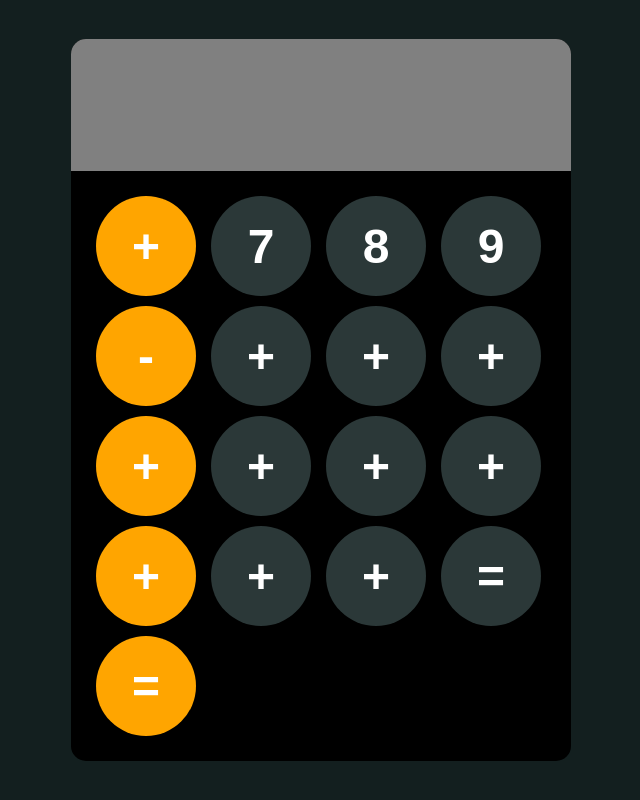
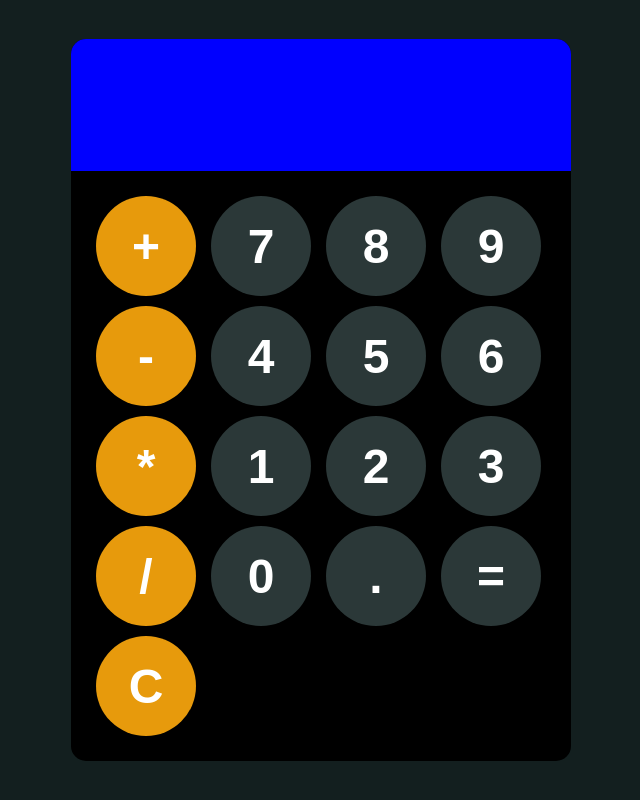
Before and after one commit to SJ99677/Calculator-App, a plain HTML site: page index.html in a window 1280 px wide. Shown: the whole page, without its empty margins (319-959 px from the left). Drawn offline with Linux system fonts and the light colour scheme.

Commit message:
Fix bugs, Update script.js
Fixed bugs in the display and adjusted coloring for buttons when hovering and clicking. Also added JS for calculator functionality.

```diff
--- a/index.html
+++ b/index.html
@@ -5,30 +5,32 @@
     <meta name="viewport" content="width=device-width, initial-scale=1.0">
     <title>Document</title>
     <link rel="stylesheet" href="style.css">
+
 </head>
 <body>
     <div id="calculator">
         <input id="display" readonly>
         <div id="keys">
-            <button onclick="appendToDisplay('+')" class="left-btns">+</button>
+            <button onclick="appendToDisplay('+')" class="ops">+</button>
             <button onclick="appendToDisplay('7')">7</button>
             <button onclick="appendToDisplay('8')">8</button>
             <button onclick="appendToDisplay('9')">9</button>
-            <button onclick="appendToDisplay('-')" class="left-btns">-</button>
-            <button onclick="appendToDisplay('4')">+</button>
-            <button onclick="appendToDisplay('5')">+</button>
-            <button onclick="appendToDisplay('6')">+</button>
-            <button onclick="appendToDisplay('*')" class="left-btns">+</button>
-            <button onclick="appendToDisplay('1')">+</button>
-            <button onclick="appendToDisplay('2')">+</button>
-            <button onclick="appendToDisplay('3')">+</button>
-            <button onclick="appendToDisplay('/')" class="left-btns">+</button>
-            <button onclick="appendToDisplay('0')">+</button>
-            <button onclick="appendToDisplay('.')">+</button>
+            <button onclick="appendToDisplay('-')" class="ops">-</button>
+            <button onclick="appendToDisplay('4')">4</button>
+            <button onclick="appendToDisplay('5')">5</button>
+            <button onclick="appendToDisplay('6')">6</button>
+            <button onclick="appendToDisplay('*')" class="ops">*</button>
+            <button onclick="appendToDisplay('1')">1</button>
+            <button onclick="appendToDisplay('2')">2</button>
+            <button onclick="appendToDisplay('3')">3</button>
+            <button onclick="appendToDisplay('/')" class="ops">/</button>
+            <button onclick="appendToDisplay('0')">0</button>
+            <button onclick="appendToDisplay('.')">.</button>
             <button onclick="calculate()">=</button>
-            <button onclick="clear()" class="left-btns">=</button>
+            <button onclick="clearScreen()" class="ops">C</button>
         </div>
     </div>
 
+    <script src="script.js"></script>
 </body>
 </html>
--- a/script.js
+++ b/script.js
@@ -0,0 +1,20 @@
+//Functionality
+
+const display = document.getElementById("display");
+function appendToDisplay(input){
+    display.value += input;
+}
+
+function clearScreen(){
+    display.value = "";
+}
+
+function calculate(){
+    try{
+        display.value = eval(display.value);
+    }
+    catch(error){
+        display.value = "Error";
+    }
+
+}
--- a/style.css
+++ b/style.css
@@ -22,7 +22,8 @@ body{
     font-size: 5rem;
     text-align: left;
     border: none;
-    background-color: grey;
+    background-color: blue;
+    color: white;
 }
 
 #keys{
@@ -47,12 +48,19 @@ button{
 }
 
 button:hover{
-    background-color: rgb(63, 76, 76)
+    background-color: rgb(83, 96, 96)
 }
 button:active{
-    background-color: rgb(103, 116, 116);
+    background-color: rgb(123, 136, 136);
 }
 
-.left-btns{
-    background-color: orange;
+.ops{
+    background-color: rgb(231, 154, 12);
 }
+
+.ops:hover{
+    background-color: rgb(271, 194, 52);
+}
+.ops:active{
+    background-color:rgb(311, 294, 92);
+}
```
